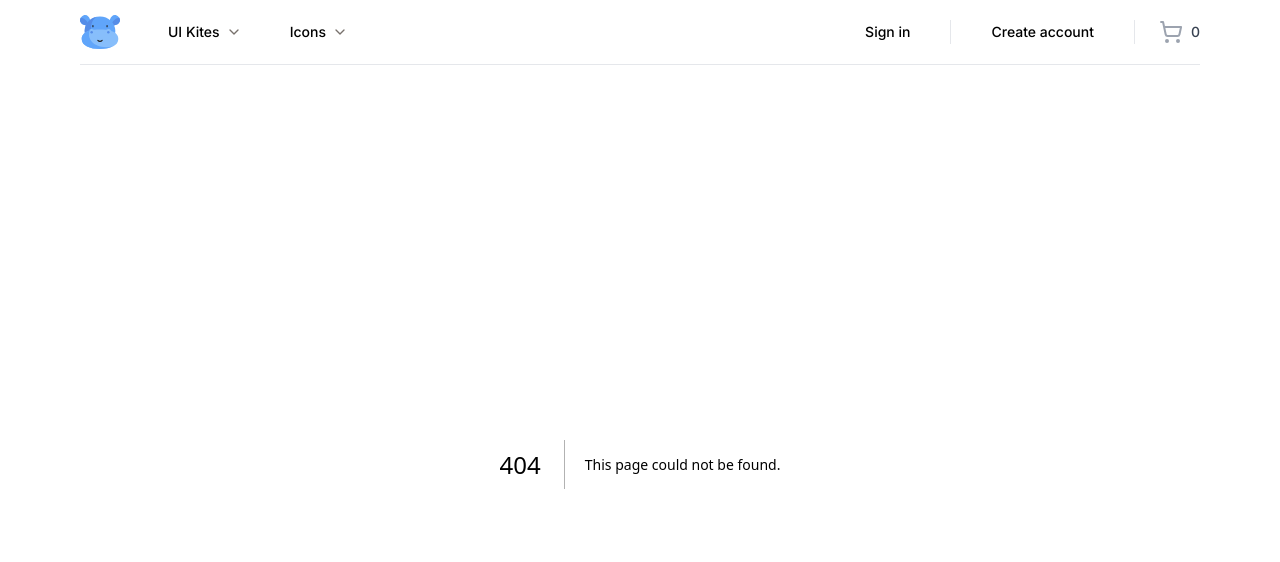
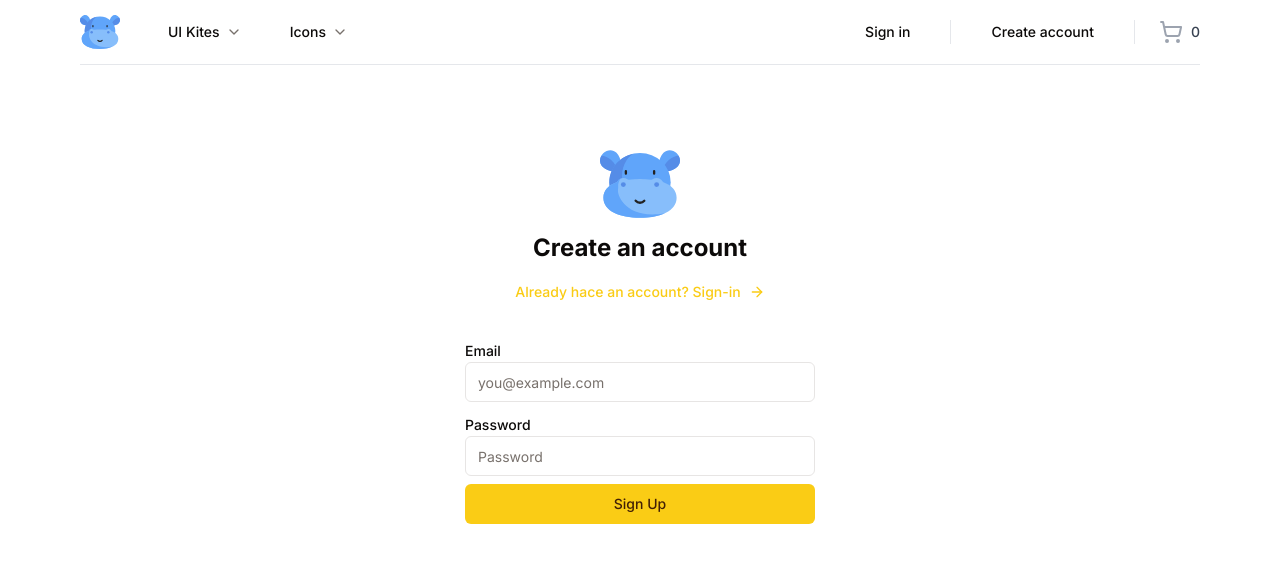
Before and after one commit to ujjwalkaushik/digicommerce, a Next.js app: page /sign-up in a window 1280 px wide. Before the commit this address had no page. Shown: the top 562 px of the page. Built offline with nearby package versions, Linux system fonts and the light colour scheme.

Commit message:
Client Side Auth Page

```diff
--- /dev/null
+++ b/src/app/(auth)/sign-up/page.tsx
@@ -0,0 +1,76 @@
+"use client"
+
+import { Icons } from "@/components/Icons"
+import { Button, buttonVariants } from "@/components/ui/button"
+import { Input } from "@/components/ui/input"
+import { Label } from "@/components/ui/label"
+import { cn } from "@/lib/utils"
+import { ArrowRight } from "lucide-react"
+import Link from "next/link"
+import { useForm } from "react-hook-form"
+import { zodResolver } from '@hookform/resolvers/zod'
+import { AuthCredentialsValidator, TAuthCredentialsValidator } from "@/lib/validators/account-credentials-validators"
+
+
+const Page = () => {
+
+    const { register, handleSubmit, formState: { errors } } = useForm<TAuthCredentialsValidator>({
+        resolver: zodResolver(AuthCredentialsValidator)
+    })
+
+    const onSubmit = ({ email, password }: TAuthCredentialsValidator) => {
+        /* send data to the server */
+    }
+
+
+    return (
+        <>
+            <div className="containerr relative flex pt-20 flex-col items-center justify-center lg:px-0">
+                <div className="mx-auto flex w-full flex-col justify-center space-y-6 sm:w-[350px]">
+                    <div className="flex flex-col items-center space-y-2 text-center">
+                        <Icons.logo className="h-20 w-20" />
+                        <h1 className="text-2xl font-bold">
+                            Create an account
+                        </h1>
+                        <Link className={buttonVariants({ variant: 'link', className: "gap-1.5" })} href='/sign-in'>
+                            Already hace an account? Sign-in
+                            <ArrowRight className="h-4 w-4" />
+                        </Link>
+                    </div>
+
+                    <div className="grid gap-6">
+                        <form onSubmit={handleSubmit(onSubmit)}>
+                            <div className="grid">
+                                <div className="grid gap-1 py-2">
+                                    <Label htmlFor="email">Email</Label>
+                                    <Input
+                                        {...register('email')}
+                                        className={cn({
+                                            "focus-visible:ring-red-500": errors.email
+                                        })}
+                                        placeholder="you@example.com"
+                                    />
+                                </div>
+
+                                <div className="grid gap-1 py-2">
+                                    <Label htmlFor="password">Password</Label>
+                                    <Input
+                                        {...register('password')}
+                                        className={cn({
+                                            "focus-visible:ring-red-500": errors.password
+                                        })}
+                                        placeholder="Password"
+                                    />
+                                </div>
+
+                                <Button>Sign Up</Button>
+                            </div>
+                        </form>
+                    </div>
+                </div>
+            </div>
+        </>
+    )
+}
+
+export default Page
--- a/src/app/layout.tsx
+++ b/src/app/layout.tsx
@@ -7,7 +7,7 @@
 const inter = Inter({ subsets: ['latin'] })
 
 export const metadata: Metadata = {
-  title: "Create Next App",
+  title: "Digi-E-Commerce",
   description: "Generated by create next app",
 };
 
--- /dev/null
+++ b/src/components/ui/input.tsx
@@ -0,0 +1,22 @@
+import * as React from "react"
+
+import { cn } from "@/lib/utils"
+
+const Input = React.forwardRef<HTMLInputElement, React.ComponentProps<"input">>(
+  ({ className, type, ...props }, ref) => {
+    return (
+      <input
+        type={type}
+        className={cn(
+          "flex h-10 w-full rounded-md border border-input bg-background px-3 py-2 text-base ring-offset-background file:border-0 file:bg-transparent file:text-sm file:font-medium file:text-foreground placeholder:text-muted-foreground focus-visible:outline-none focus-visible:ring-2 focus-visible:ring-ring focus-visible:ring-offset-2 disabled:cursor-not-allowed disabled:opacity-50 md:text-sm",
+          className
+        )}
+        ref={ref}
+        {...props}
+      />
+    )
+  }
+)
+Input.displayName = "Input"
+
+export { Input }
--- /dev/null
+++ b/src/components/ui/label.tsx
@@ -0,0 +1,26 @@
+"use client"
+
+import * as React from "react"
+import * as LabelPrimitive from "@radix-ui/react-label"
+import { cva, type VariantProps } from "class-variance-authority"
+
+import { cn } from "@/lib/utils"
+
+const labelVariants = cva(
+  "text-sm font-medium leading-none peer-disabled:cursor-not-allowed peer-disabled:opacity-70"
+)
+
+const Label = React.forwardRef<
+  React.ElementRef<typeof LabelPrimitive.Root>,
+  React.ComponentPropsWithoutRef<typeof LabelPrimitive.Root> &
+    VariantProps<typeof labelVariants>
+>(({ className, ...props }, ref) => (
+  <LabelPrimitive.Root
+    ref={ref}
+    className={cn(labelVariants(), className)}
+    {...props}
+  />
+))
+Label.displayName = LabelPrimitive.Root.displayName
+
+export { Label }
--- /dev/null
+++ b/src/lib/validators/account-credentials-validators.ts
@@ -0,0 +1,11 @@
+
+import { z } from 'zod';
+
+export const AuthCredentialsValidator = z.object({
+  email: z.string().email(),
+  password: z
+    .string()
+    .min(8, { message: "Password must be at least 8 characters long." }),
+});
+
+export type TAuthCredentialsValidator = z.infer<typeof AuthCredentialsValidator>;
```
Also changed, not shown: package.json (+6 -1 lines), 1 other file (tests, documents, lock files or other folders).
